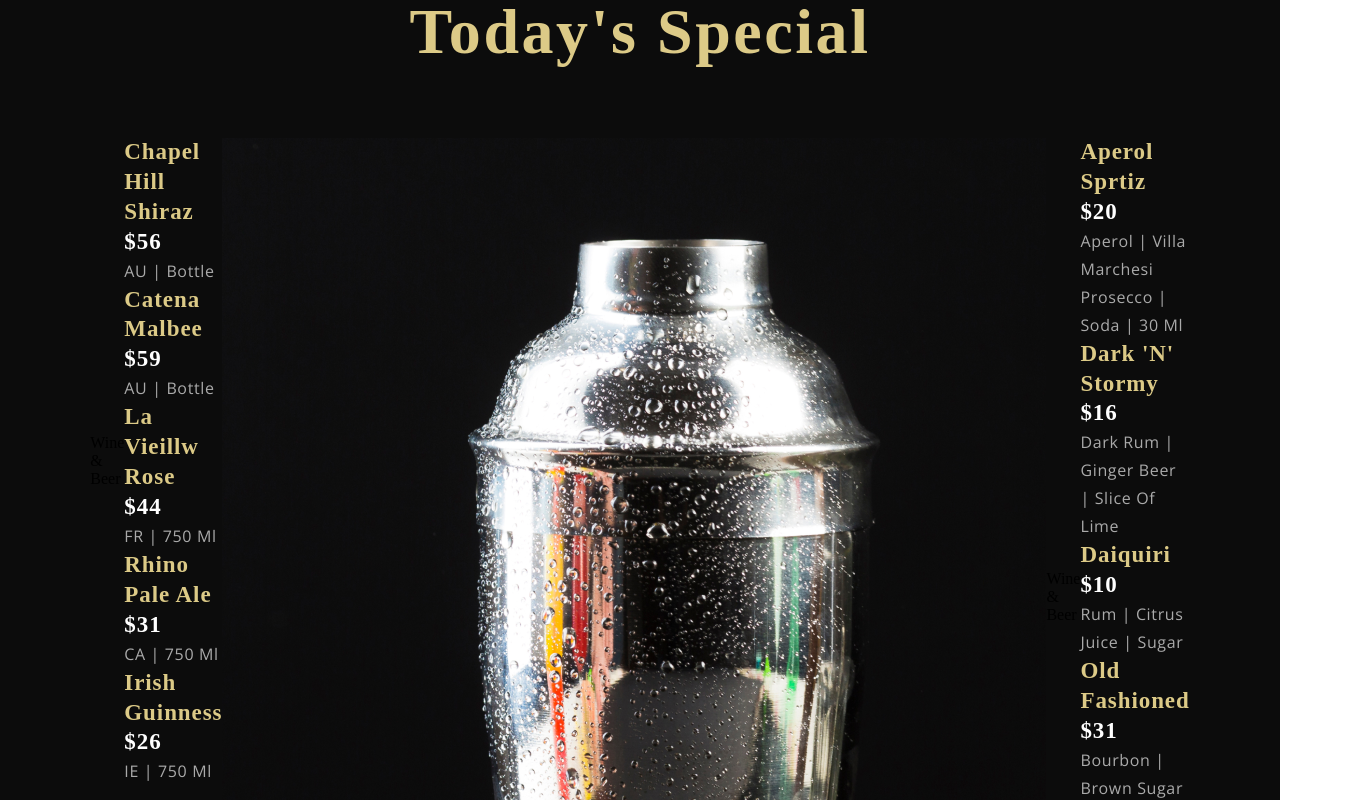
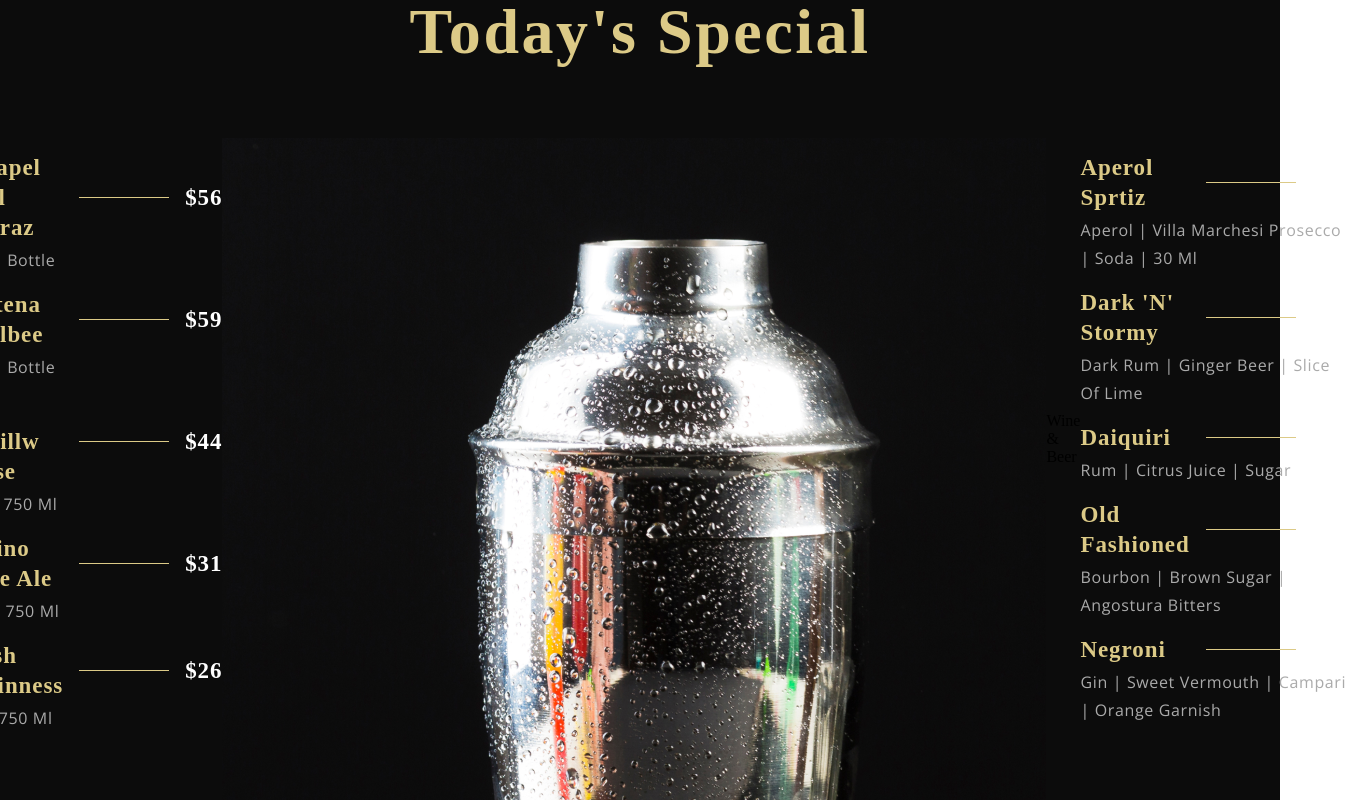
Before and after one commit to dolce-emmy/LuxeVivre, a React (Vite) app in the folder LuxeVivre/: page / in a window 1280 px wide. Shown: the part 2340-3140 px from the top of the page, 1349 px wide, since content can reach past the window. Built offline with nearby package versions, Linux system fonts and the light colour scheme; the HTML template or start-up script is replaced by a standard one; a web font is replaced by a local one.

Commit message:
styled the menu item

```diff
--- a/LuxeVivre/src/components/Menuitem/MenuItem.css
+++ b/LuxeVivre/src/components/Menuitem/MenuItem.css
@@ -0,0 +1,35 @@
+.app__menuitem {
+    width: 100%;
+    margin: 1rem 0;
+    display: flex;
+    flex-direction: column;
+}
+
+.app__menuitem-head {
+    display: flex;
+    justify-content: space-between;
+    align-items: center;
+}
+
+.app__menuitem-sub {
+    width: 100%;
+    margin-top: 0.2rem;
+}
+
+.app__menuitem-name {
+
+    flex: 1;
+}
+
+.app__menuitem-dash {
+    width: 90px;
+    height: 1px;
+    background: var(--color-golden);
+    margin: 0 1rem;
+}
+
+.app__menuitem-price {
+    display: flex;
+    justify-content: flex-end;
+    align-items: flex-end;
+}
--- a/LuxeVivre/src/components/Menuitem/MenuItem.jsx
+++ b/LuxeVivre/src/components/Menuitem/MenuItem.jsx
@@ -6,7 +6,7 @@
   <div className="app__menuitem">
     <div className="app__menuitem-head">
       <div className="app__menuitem-name">
-        <p className="p__cormorant" style={{ color: "#DCCA87" }}>
+        <p className="p__cormorant" style={{ color: '#DCCA87' }}>
           {title}
         </p>
       </div>
@@ -20,6 +20,7 @@
     <div className="app__menuitem-sub">
       <p className="p__opensans" style={{color: "#AAA"}}>{tags}</p>
     </div>
+
   </div>
 );
 
--- a/LuxeVivre/src/container/Menu/SpecialMenu.jsx
+++ b/LuxeVivre/src/container/Menu/SpecialMenu.jsx
@@ -33,9 +33,11 @@
       </div>
 
     </div>
+
     <div style={{marginTop: '15px'}}>
       <button type="button" className="custom__button">View More</button>
     </div>
+
   </div>
 );
 
```
